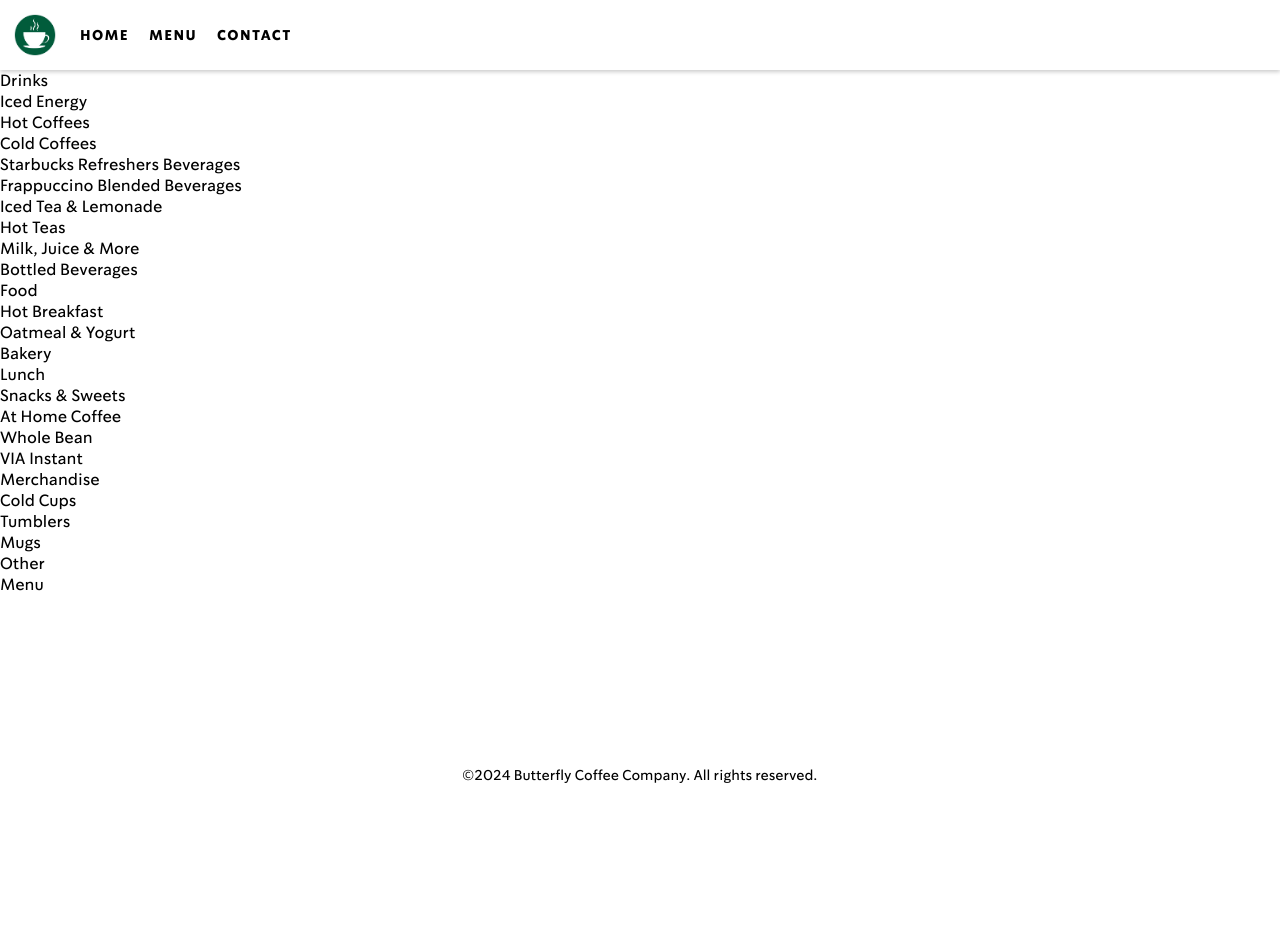
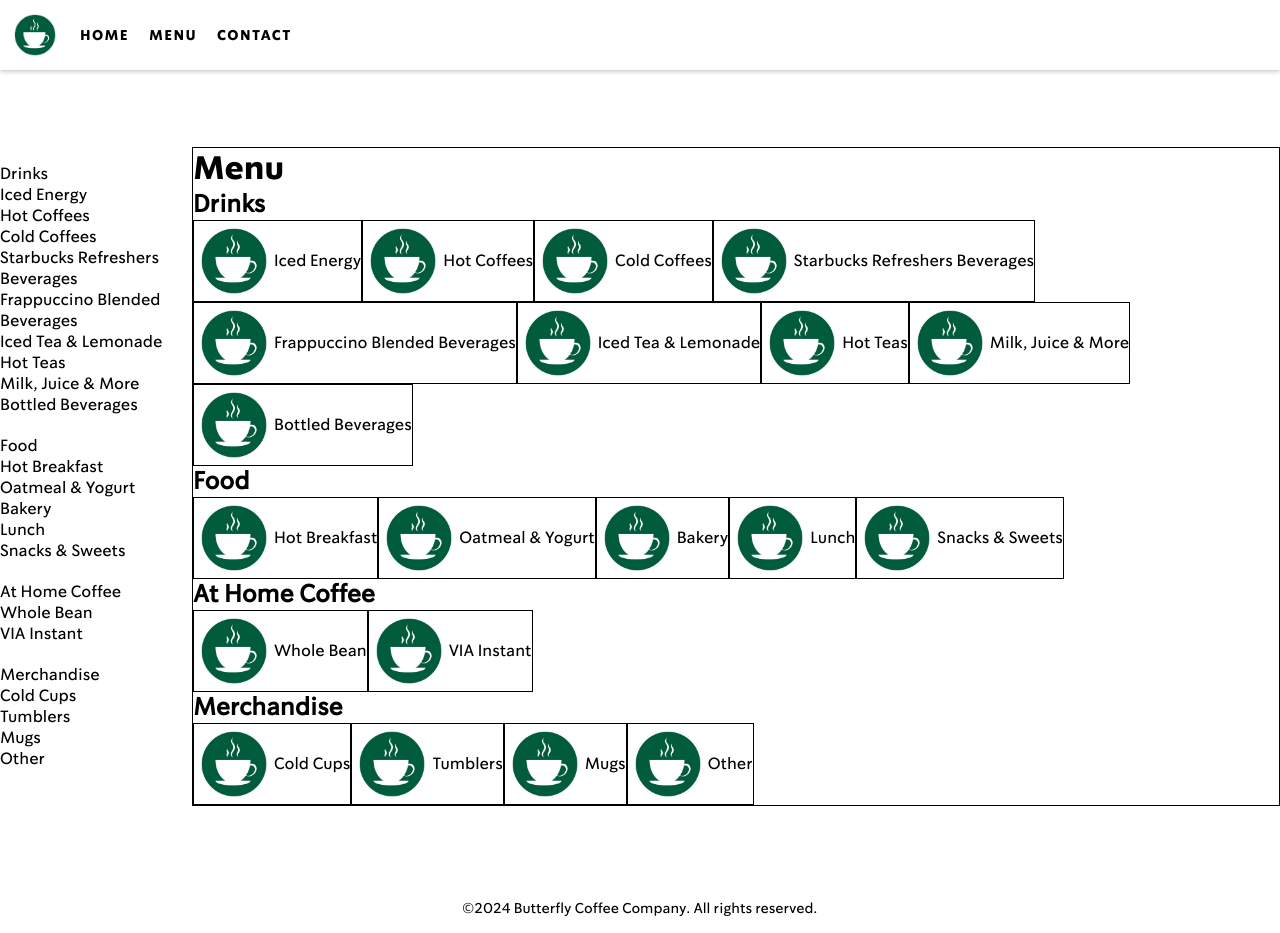
Before and after one commit to sweetnightkitty/restaurant-page, a website built with webpack: page src/template.html in a window 1280 px wide. Both pictures are taken after a click on the button "MENU". Before the commit the page ends 800 px from the top, so only its background shows below. Built offline with nearby package versions, Linux system fonts and the light colour scheme; files whose address does not match are found by name.

Commit message:
Finish the functions that generate the right column menu on the menu page and add basic styles

```diff
--- a/src/index.js
+++ b/src/index.js
@@ -49,4 +49,4 @@
     const div = document.createElement("div");
     div.classList.add(classOne, classTwo);
     return div;
-}
+};
--- a/src/menu.js
+++ b/src/menu.js
@@ -1,17 +1,41 @@
 import { createDivWithTwoClasses } from "./index.js";
+import coffeeLogo from "./coffeeLogo.jpg";
+
 
 export function loadMenuContent(content) {
     //Create container div that houses all menu content
     const containerMenu = createDivWithTwoClasses("container", "container-menu");
+
+    //Creates all content for the left column
     const columnLeft = createDivWithTwoClasses("column", "column-left");
-    const columnRight = createDivWithTwoClasses("column", "column-right");
-
-    columnRight.textContent = "Menu";
-
     const nav = createNav();
     columnLeft.appendChild(nav);
 
-    //add  to menu container
+    //Creates all content for the right column
+    const columnRight = createDivWithTwoClasses("column", "column-right");
+    const h1 = document.createElement("h1");
+    h1.textContent = "Menu";
+
+    //Creates the full menu on the right column
+    const fullPhotoMenu = createDivWithTwoClasses("full-photo-menu");
+
+    //Creates each sub photo menu - empty div is temp
+    const photoMenuOne = createPhotoMenu("one");
+    const photoMenuTwo = createPhotoMenu("two");
+    const photoMenuThree = createPhotoMenu("three");
+    const photoMenuFour = createPhotoMenu("four");
+
+    //Appends all sub photo menus to the full photo menu
+    fullPhotoMenu.appendChild(h1);
+    fullPhotoMenu.appendChild(photoMenuOne);
+    fullPhotoMenu.appendChild(photoMenuTwo);
+    fullPhotoMenu.appendChild(photoMenuThree);
+    fullPhotoMenu.appendChild(photoMenuFour);
+
+    //Appends all content to the right column
+    columnRight.appendChild(fullPhotoMenu);
+
+    //add both columns to menu container
     containerMenu.appendChild(columnLeft);
     containerMenu.appendChild(columnRight);
 
@@ -19,6 +43,8 @@
     content.appendChild(containerMenu);
 };
 
+
+//Creates all content for the left column
 function createNav() {
     //Creates the nav and the fullMenu inside
     const nav = createElementWithTwoClasses("nav", "nav-menu");
@@ -45,54 +71,21 @@
 
 
 function createSubMenu(number) {
+    const menuInfo = getMenuInfo();
+
     //Each array contains one subMenu's title and list of products
     //Each array at index 0 is the menu title; index 1+ is a menu item
-    const drinks = [
-        "Drinks",
-        "Iced Energy",
-        "Hot Coffees",
-        "Cold Coffees",
-        "Starbucks Refreshers Beverages",
-        "Frappuccino Blended Beverages",
-        "Iced Tea & Lemonade",
-        "Hot Teas",
-        "Milk, Juice & More",
-        "Bottled Beverages",
-    ];
-
-    const food = [
-        "Food",
-        "Hot Breakfast",
-        "Oatmeal & Yogurt",
-        "Bakery",
-        "Lunch",
-        "Snacks & Sweets",
-    ];
-
-    const homeCoffee = [
-        "At Home Coffee",
-        "Whole Bean",
-        "VIA Instant",
-    ];
-
-    const merchandise = [
-        "Merchandise",
-        "Cold Cups",
-        "Tumblers",
-        "Mugs",
-        "Other",
-    ];
 
     //Sets the current array to the correct sub Menu info
     let currentMenuArray;
     if(number == "one") {
-        currentMenuArray = drinks;
+        currentMenuArray = menuInfo.drinks();
     } else if(number == "two") {
-        currentMenuArray = food;
+        currentMenuArray = menuInfo.food();
     } else if(number == "three") {
-        currentMenuArray = homeCoffee;
+        currentMenuArray = menuInfo.homeCoffee();
     } else if(number == "four") {
-        currentMenuArray = merchandise;
+        currentMenuArray = menuInfo.merchandise();
     };
 
     //Creates sub menu and sub menu's title
@@ -119,6 +112,61 @@
 
 };
 
+function createPhotoMenu(number) {
+    const menuInfo = getMenuInfo();
+    let currentTextArray;
+    let currentPhotoArray;
+
+    if(number == "one"){
+        currentTextArray = menuInfo.drinks();
+        currentPhotoArray = menuInfo.drinkPhotos();
+    } else if(number == "two") {
+        currentTextArray = menuInfo.food();
+        currentPhotoArray = menuInfo.foodPhotos();
+    } else if(number == "three") {
+        currentTextArray = menuInfo.homeCoffee();
+        currentPhotoArray = menuInfo.homePhotos();
+    }else if(number == "four") {
+        currentTextArray = menuInfo.merchandise();
+        currentPhotoArray = menuInfo.merchandisePhotos();
+    };
+
+    const photoMenu = createDivWithTwoClasses("photo-menu", `photo-menu-${number}`);
+
+    const photoMenuTitle = createElementWithTwoClasses("h2", "photo-menu-title", `photo-menu-title-${number}`);
+    photoMenuTitle.textContent = currentTextArray[0];
+
+    const photoMenuItems = createDivWithTwoClasses("photo-menu-items", `photo-menu-items-${number}`);
+
+
+    for(let i = 1; i < currentTextArray.length; i++) {
+        const photoMenuItem = createDivWithTwoClasses("photo-menu-item", `photo-menu-item-${number}`);
+
+        const itemPhoto = createElementWithTwoClasses("img", "item-img", `item-img-${number}`);
+        itemPhoto.src = currentPhotoArray[i];
+
+        //Gets custom css value designated for photo size, and applies to the photo
+        const style = getComputedStyle(document.body);
+        const photoSize = style.getPropertyValue("--photoSize");
+
+        itemPhoto.style.maxWidth = photoSize;
+
+        const itemText = createDivWithTwoClasses("item-text", `item-text-${number}`);
+        itemText.textContent = currentTextArray[i];
+
+        photoMenuItem.appendChild(itemPhoto);
+        photoMenuItem.appendChild(itemText);
+
+        photoMenuItems.appendChild(photoMenuItem);
+    };
+
+    photoMenu.appendChild(photoMenuTitle);
+    photoMenu.appendChild(photoMenuItems);
+
+    return photoMenu;
+};
+
+
 
 
 function createElementWithTwoClasses(type, classOne, classTwo) {
@@ -126,3 +174,82 @@
     tempElement.classList.add(classOne, classTwo);
     return tempElement;
 };
+
+function getMenuInfo() {
+    const drinks = () => [
+        "Drinks",
+        "Iced Energy",
+        "Hot Coffees",
+        "Cold Coffees",
+        "Starbucks Refreshers Beverages",
+        "Frappuccino Blended Beverages",
+        "Iced Tea & Lemonade",
+        "Hot Teas",
+        "Milk, Juice & More",
+        "Bottled Beverages",
+    ];
+    const food = () => [
+        "Food",
+        "Hot Breakfast",
+        "Oatmeal & Yogurt",
+        "Bakery",
+        "Lunch",
+        "Snacks & Sweets",
+    ];
+    const homeCoffee = () => [
+        "At Home Coffee",
+        "Whole Bean",
+        "VIA Instant",
+    ];
+    const merchandise = () => [
+        "Merchandise",
+        "Cold Cups",
+        "Tumblers",
+        "Mugs",
+        "Other",
+    ];
+
+    const drinkPhotos = () => [
+        "Drinks",
+        coffeeLogo,
+        coffeeLogo,
+        coffeeLogo,
+        coffeeLogo,
+        coffeeLogo,
+        coffeeLogo,
+        coffeeLogo,
+        coffeeLogo,
+        coffeeLogo,
+    ];
+    const foodPhotos = () => [
+        "Food",
+        coffeeLogo,
+        coffeeLogo,
+        coffeeLogo,
+        coffeeLogo,
+        coffeeLogo,
+    ];
+    const homePhotos = () => [
+        "At Home Coffee",
+        coffeeLogo,
+        coffeeLogo,
+    ];
+    const merchandisePhotos = () => [
+        "Merchandise",
+        coffeeLogo,
+        coffeeLogo,
+        coffeeLogo,
+        coffeeLogo,
+    ];
+
+    return {
+        drinks,
+        food,
+        homeCoffee,
+        merchandise,
+        drinkPhotos,
+        foodPhotos,
+        homePhotos,
+        merchandisePhotos,
+    }
+};
--- a/src/styles.css
+++ b/src/styles.css
@@ -8,6 +8,8 @@
     --colorDarkFont: #1E3932;
     --halfViewWidth: calc(vw / 2);
     --outerGutterMedium: 2.4rem;
+    --drinkItemSize: 148px;
+    --photoSize: 80px;
 }
 
 * {
@@ -175,6 +177,53 @@
 
 
 /* MENU PAGE CONTENT */
+.container-menu {
+    display: flex;
+    align-items: baseline;
+    padding-top: 4.8rem;
+    padding-bottom: 4.8rem;
+}
+.column-left {
+    min-width: 15vw;
+    display: flex;
+    justify-content: center;
+    align-items: center;
+}
+
+.nav-menu {
+    display: flex;
+    justify-content: center;
+    align-items: center;
+}
+
+.column-right {
+    padding-left: 0px;
+    padding-right: 50px;
+    border: 1px solid black;
+}
+
+.sub-menu {
+    display: flex;
+    flex-direction: column;
+    padding: 10px 0;
+}
+
+/* Sets layout on all photo menu items */
+.photo-menu-items {
+    display: flex;
+    flex-direction: row;
+    flex-wrap: wrap;
+}
+
+.photo-menu-item {
+    display: flex;
+    justify-content: center;
+    align-items: center;
+    border: 1px solid black;
+}
+
+
+
 
 
 /* CONTACT PAGE CONTENT */
```
